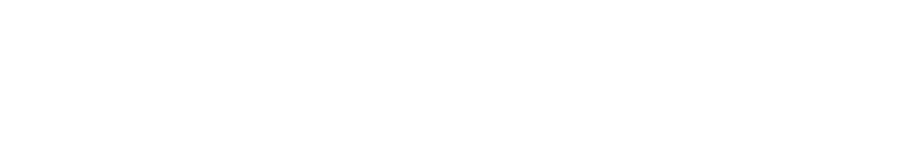
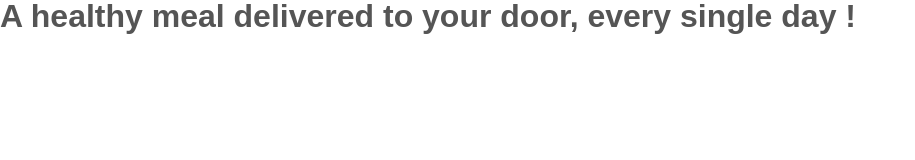
Before and after one commit to rupamsutar/Omnifood, a plain HTML site: page index.html in a window 1280 px wide. Shown: the whole page, without its empty margins (0-915 px from the left). Drawn offline with Linux system fonts and the light colour scheme.

Commit message:
first design and development steps

```diff
--- a/css/styles.css
+++ b/css/styles.css
@@ -0,0 +1,12 @@
+* {
+    margin: 0;
+    padding: 0;
+    box-sizing: border-box;
+}
+
+body {
+    font-family: sans-serif;
+    line-height: 1;
+    font-weight: 400;
+    color: #555;
+}
--- a/index.html
+++ b/index.html
@@ -9,6 +9,6 @@
     <title>Omnifood</title>
 </head>
 <body>
-
+    <h1>A healthy meal delivered to your door, every single day !</h1>
 </body>
 </html>
```
